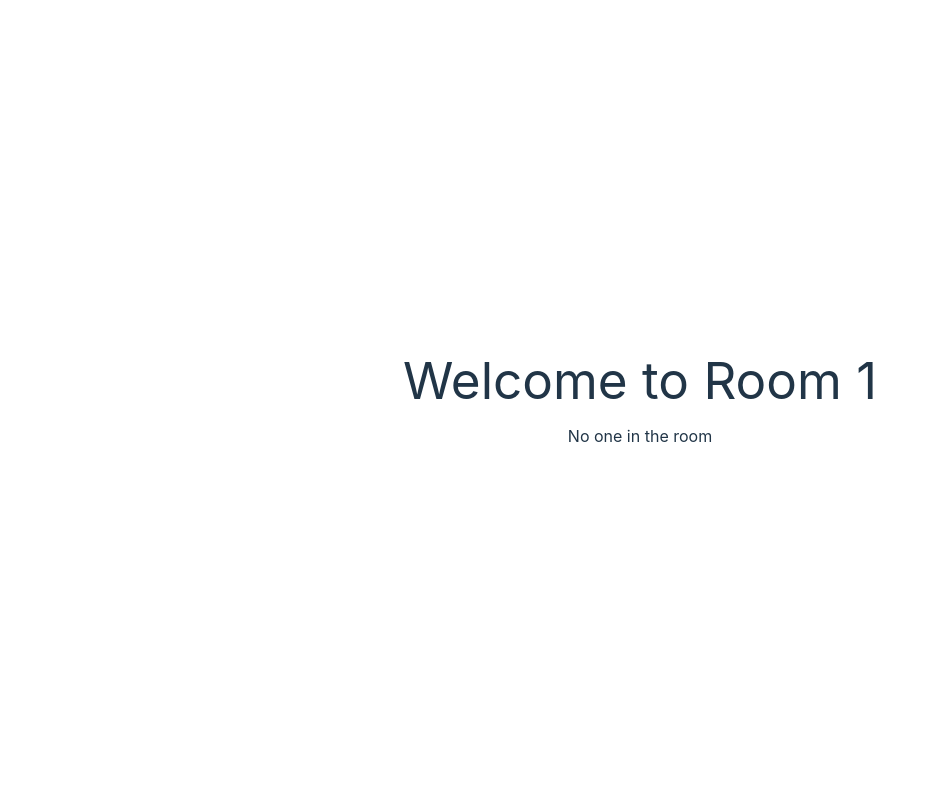
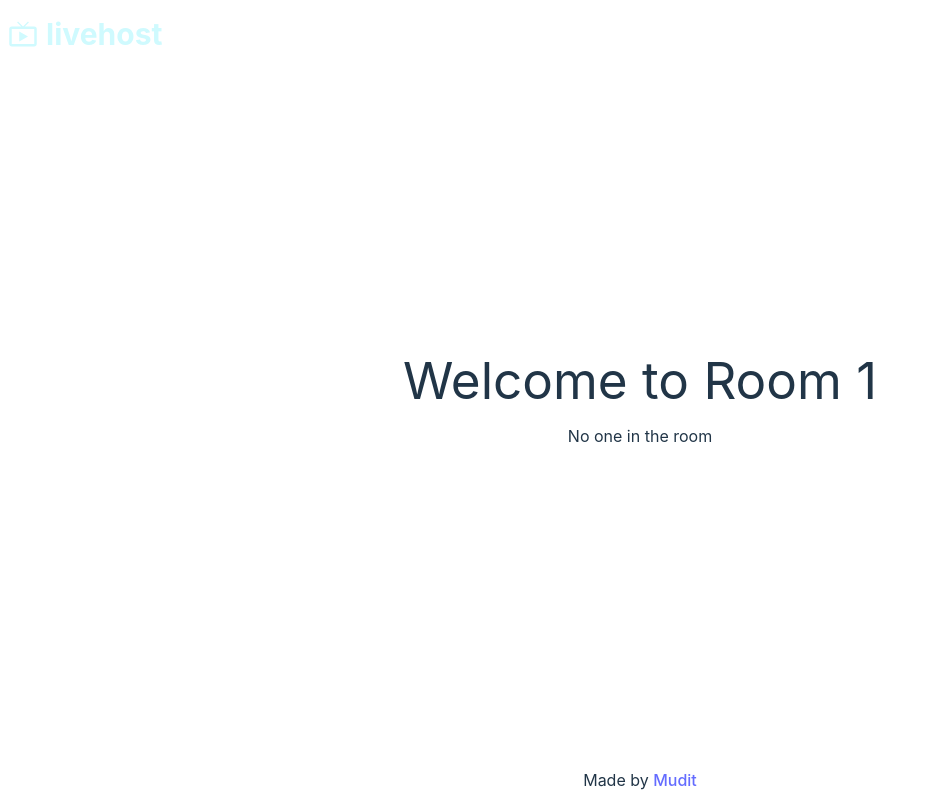
Before and after one commit to mudit023/livehost, a React (Vite) app in the folder client/: page /room/1 in a window 1280 px wide. Shown: the whole page, without its empty margins (0-927 px from the left). Built offline with nearby package versions, Linux system fonts and the light colour scheme; no server answers.

Commit message:
added navbar and footer

```diff
--- a/client/package.json
+++ b/client/package.json
@@ -12,6 +12,7 @@
   "dependencies": {
     "react": "^18.2.0",
     "react-dom": "^18.2.0",
+    "react-icons": "^4.10.1",
     "react-player": "^2.12.0",
     "react-router-dom": "^6.15.0",
     "socket.io-client": "^4.7.2"
--- a/client/src/App.jsx
+++ b/client/src/App.jsx
@@ -2,14 +2,37 @@
 import { Routes, Route, Navigate } from "react-router-dom";
 import Home from "./pages/Home";
 import Room from "./pages/Room";
+import { AiFillGithub } from "react-icons/ai";
+import { MdLiveTv } from "react-icons/md";
 
 function App() {
   return (
-    <Routes>
-      <Route path="/" element={<Home />} />
-      <Route path="/room/:roomId" element={<Room />} />
-      <Route path="*" element={<Navigate to="/" replace />} />
-    </Routes>
+    <div>
+      <nav className="fixed top-0 left-0 min-w-full flex justify-between px-2 py-4 text-3xl">
+        <div className="flex gap-2 justify-center items-center font-bold text-cyan-100">
+          <MdLiveTv />
+          <span>livehost</span>
+        </div>
+        <div>
+          <a className="text-white cursor-pointer hover:text-white">
+            <AiFillGithub />
+          </a>
+        </div>
+      </nav>
+      <Routes>
+        <Route path="/" element={<Home />} />
+        <Route path="/room/:roomId" element={<Room />} />
+        <Route path="*" element={<Navigate to="/" replace />} />
+      </Routes>
+      <footer className="fixed bottom-2 left-0 min-w-full">
+        <p className="text-center">
+          Made by{" "}
+          <a href="https://linktr.ee/muditwt" target="_blank">
+            Mudit
+          </a>
+        </p>
+      </footer>
+    </div>
   );
 }
 
```
Also changed, not shown: 1 other file (tests, documents, lock files or other folders).
